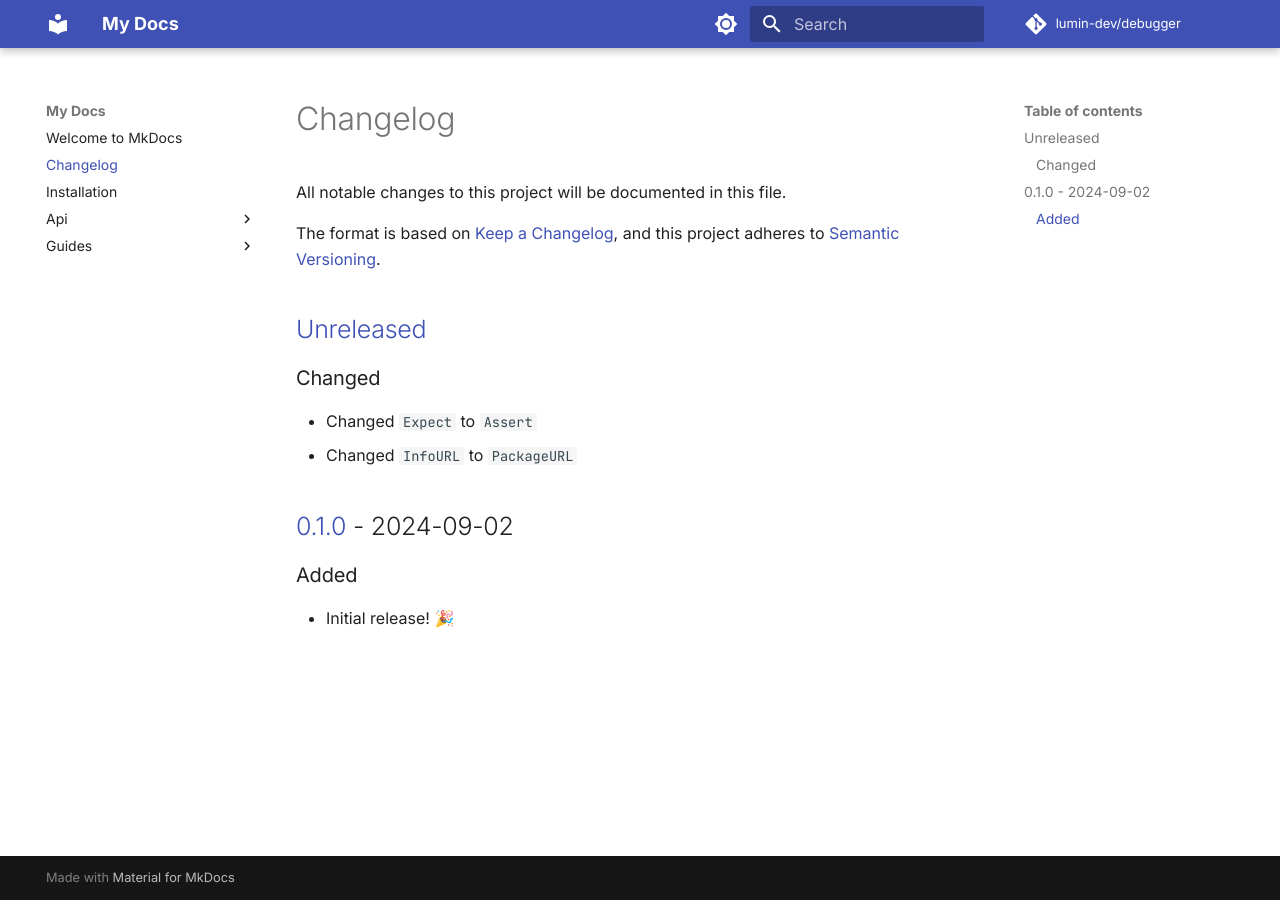
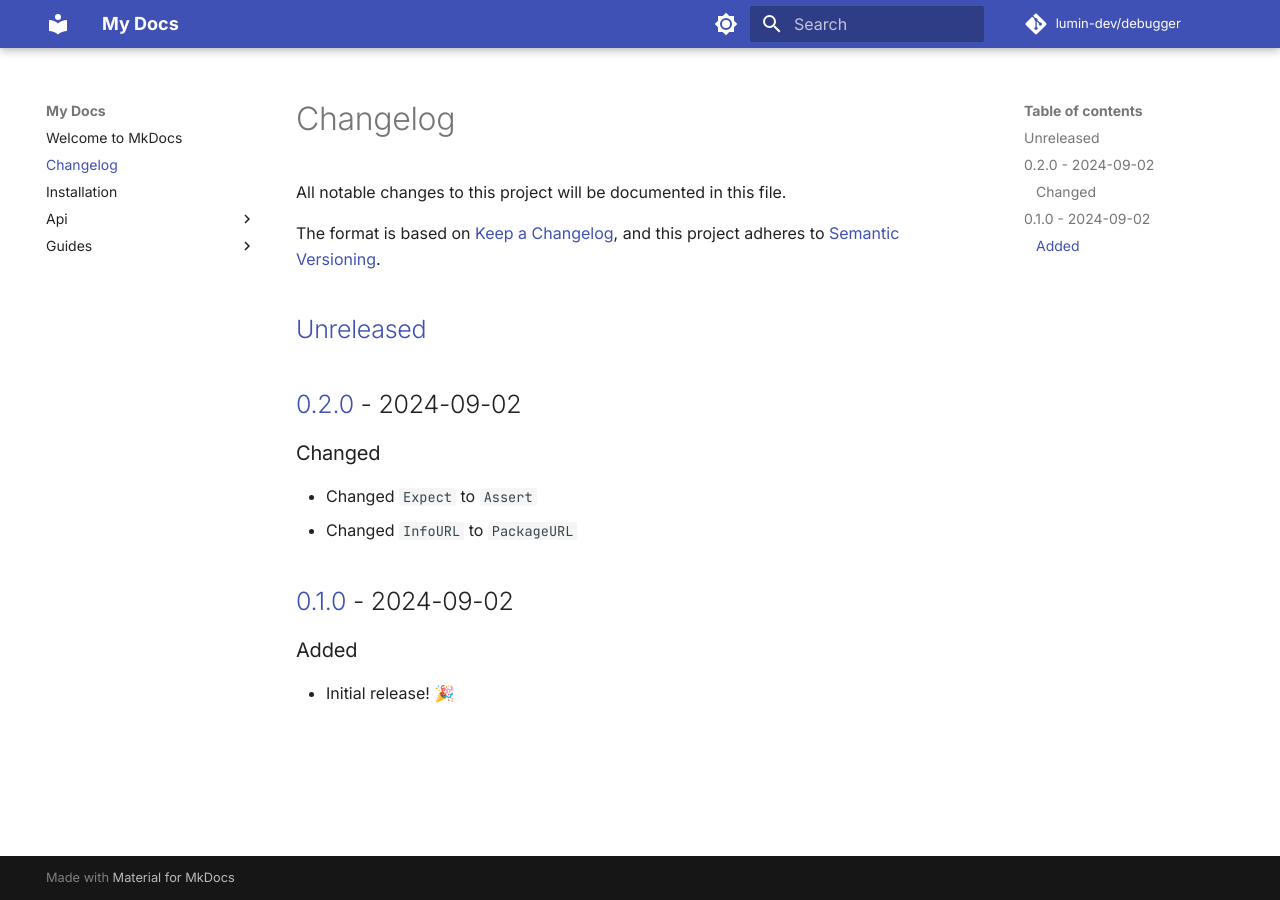
Before and after one commit to luminlabsdev/debugger, an MkDocs documentation site: the page built from docs/changelog.md, in a window 1280 px wide. Built offline with MkDocs 1.6.1 and Material for MkDocs 9.7.7, drawn with Linux system fonts in a browser that asks for light colours; comment, search, counter and statistics services are not loaded.

Commit message:
Bump version to v0.2.0

```diff
--- a/docs/changelog.md
+++ b/docs/changelog.md
@@ -6,6 +6,8 @@ The format is based on [Keep a Changelog](https://keepachangelog.com/en/1.1.0/),
 and this project adheres to [Semantic Versioning](https://semver.org/spec/v2.0.0.html).
 
 ## [Unreleased]
+
+## [0.2.0] - 2024-09-02
 
 ### Changed
 
@@ -18,5 +20,6 @@ and this project adheres to [Semantic Versioning](https://semver.org/spec/v2.0.0
 
 - Initial release! 🎉
 
-[unreleased]: https://github.com/lumin-dev/Debugger/compare/v0.1.0...HEAD
+[unreleased]: https://github.com/lumin-dev/Debugger/compare/v0.2.0...HEAD
+[0.2.0]: https://github.com/lumin-dev/Debugger/compare/v0.1.0...v0.2.0
 [0.1.0]: https://github.com/lumin-dev/Debugger/compare/aebe81c4d9f957e64408189d42455cbd09c34b69...v0.1.0
--- a/wally.toml
+++ b/wally.toml
@@ -1,7 +1,7 @@
 [package]
 name = "lumin/debugger"
 description = "A customizable and extendable debugger for open source software."
-version = "0.1.0"
+version = "0.2.0"
 license = "MIT"
 registry = "https://github.com/UpliftGames/wally-index"
 realm = "shared"
```
